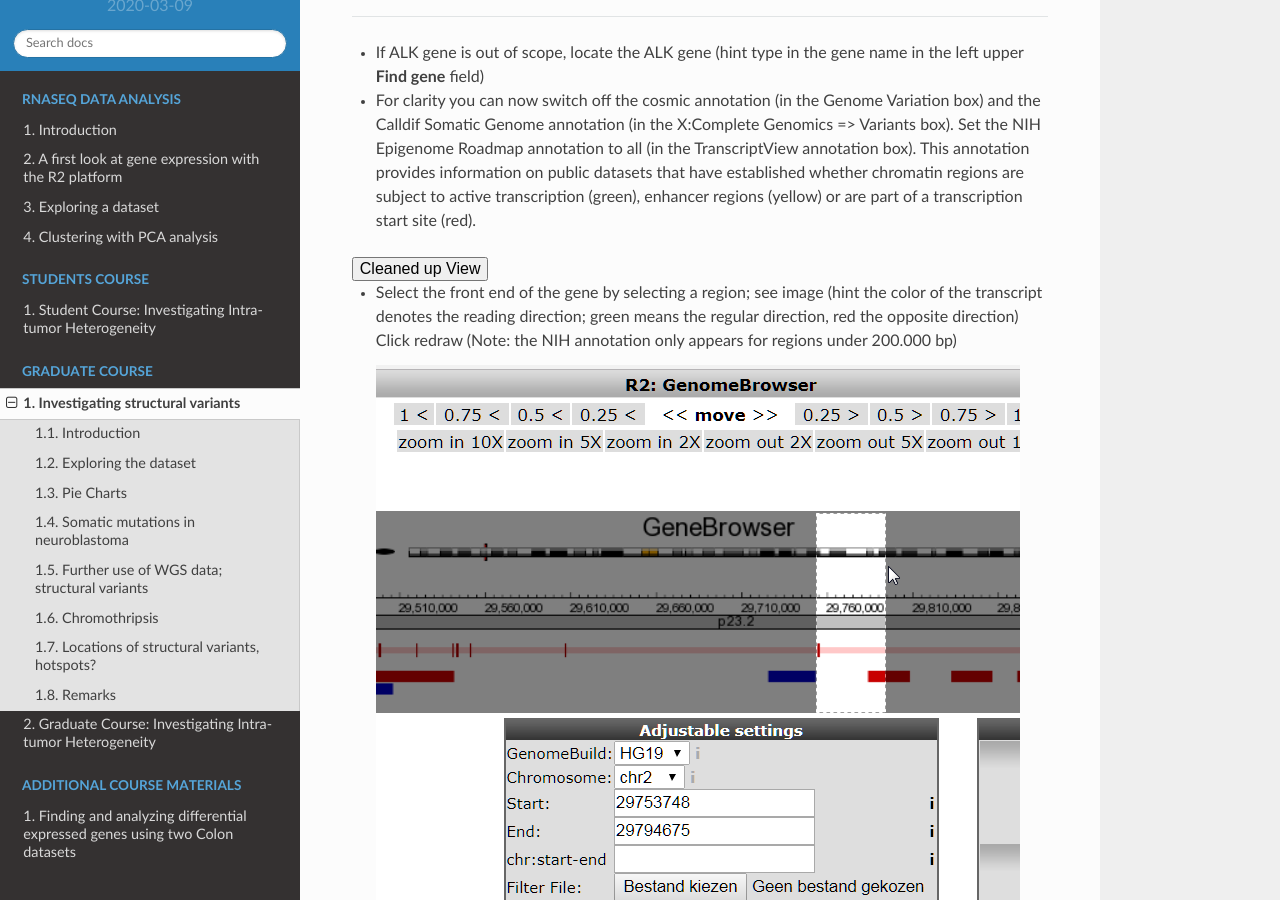
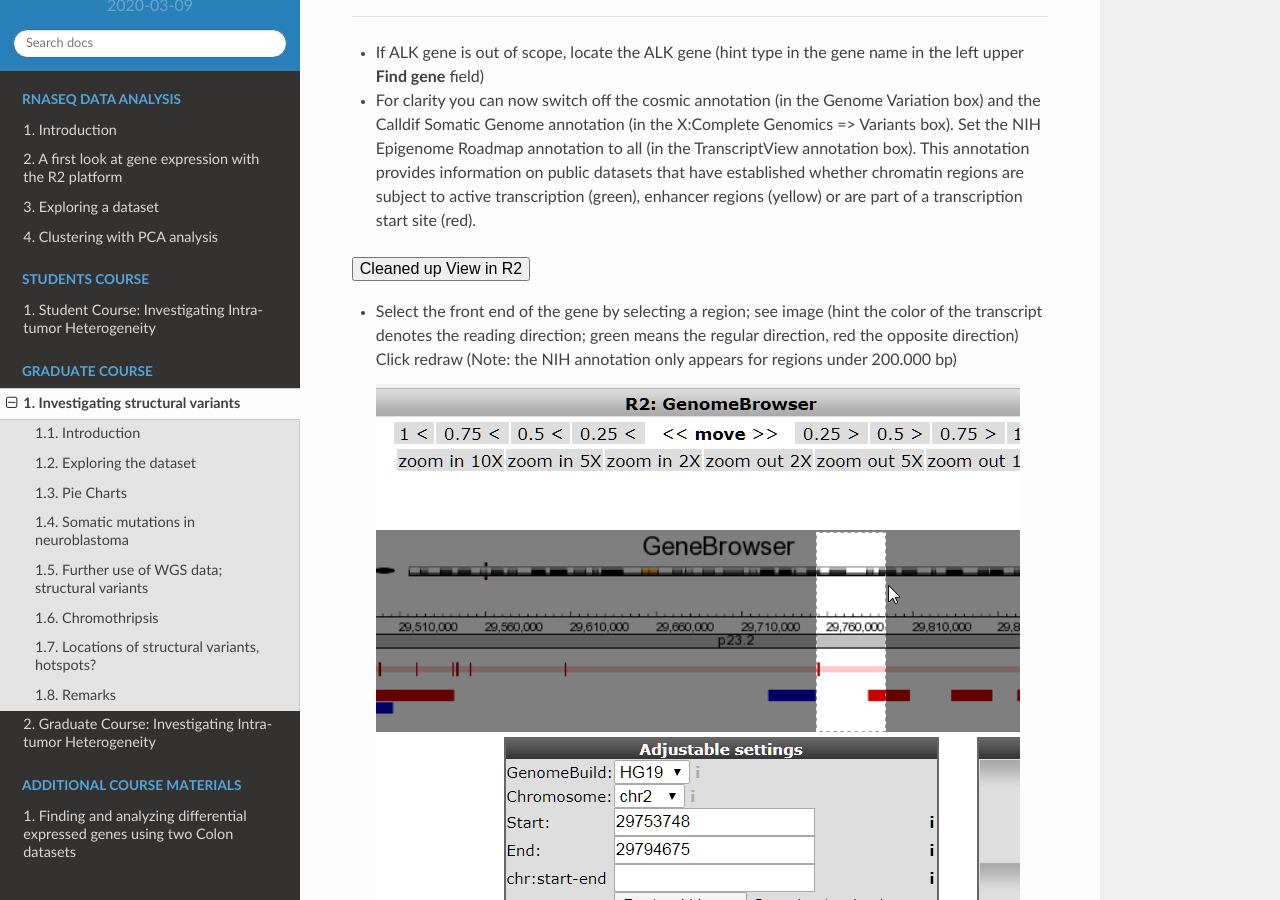
Before and after one commit to antronerds/r2-training-courses, a Sphinx documentation site: the page built from docs/Finding_structural_variants.md, in a window 1280 px wide and 900 px high, scrolled down 4546 px. Built offline with Sphinx 7.4.7 and the Read the Docs theme 2.0.0, drawn with Linux system fonts in a browser that asks for light colours.

Commit message:
Update Finding_structural_variants.md

```diff
--- a/docs/Finding_structural_variants.md
+++ b/docs/Finding_structural_variants.md
@@ -144,8 +144,8 @@ A comprehensive list of the mutations can be accessed through R2.
   <input type='hidden' name='end' value='30163600'>
   <input type='hidden' name='a10refseq' value='on'>
   <input type='hidden' name='epi_roadmap' value='all'>
-  <button type="submit" >Cleaned up View</button>
-</form>
+  <button type="submit" >Cleaned up View in R2</button>
+</form><br>
 
 * Select the front end of the gene by selecting a region; see image (hint the color of the transcript denotes the reading direction; green means the regular direction, red the opposite direction) Click redraw (Note: the NIH annotation only appears for regions under 200.000 bp)
 
```
